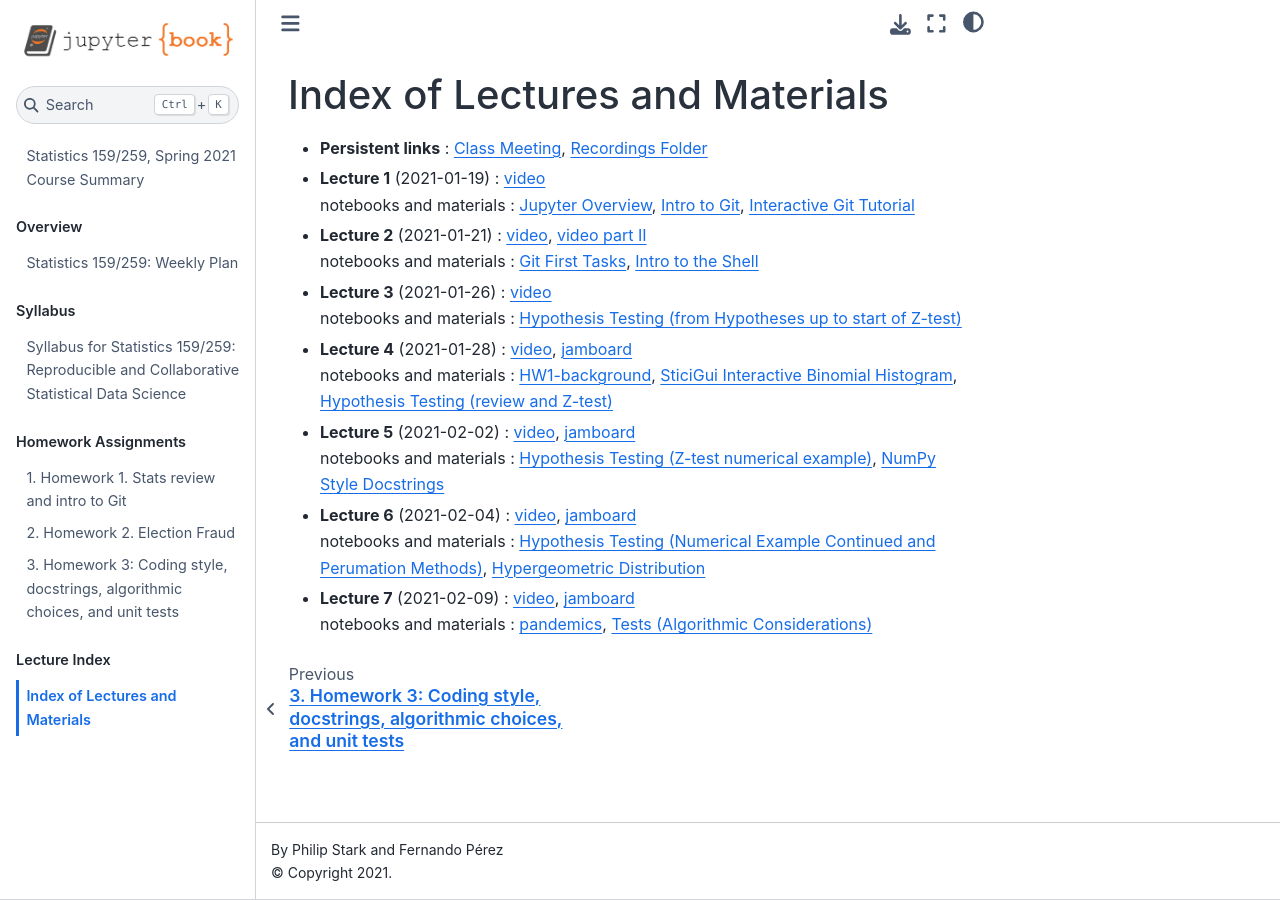
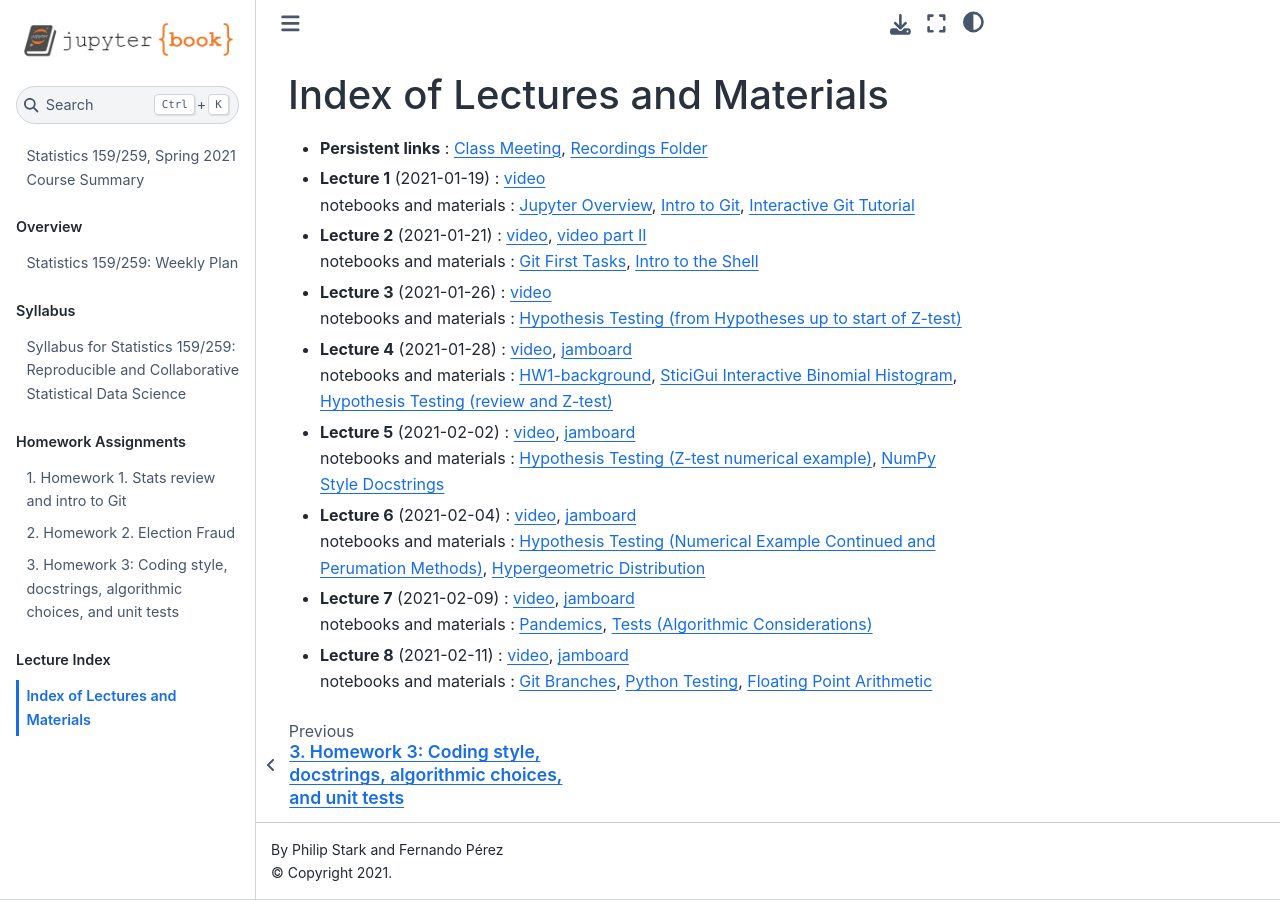
Before and after one commit to UCB-stat-159-s21/site, a Jupyter Book: the page built from Index/index.md, in a window 1280 px wide. Built offline with Jupyter Book 1.0.4 settings and Sphinx 7.4.7 and the Sphinx Book theme 1.1.4, drawn with Linux system fonts in a browser that asks for light colours; pages that are not in the unit, such as notebooks, are missing from menus.

Commit message:
[ENH] Updated index with today's lecture materials.

```diff
--- a/Index/index.md
+++ b/Index/index.md
@@ -15,4 +15,6 @@ notebooks and materials : [Hypothesis Testing (Z-test numerical example)](https:
 - **Lecture 6** (2021-02-04) : [video](https://drive.google.com/file/d/1fcNXIw76XshQROcdePgYn7lLxN6iQ4JV/view?usp=sharing), [jamboard](https://jamboard.google.com/d/1wMruc4BD59TmYnmdrASBxiEt-cMyaUWt7AaUqZ9FoYM/edit?usp=sharing)
 notebooks and materials : [Hypothesis Testing (Numerical Example Continued and Perumation Methods)](https://ucb-stat-159-s21.github.io/site/Notes/tests.html#an-exact-conditional-test-based-on-invariance-permutation-methods), [Hypergeometric Distribution](http://prob140.org/textbook/content/Chapter_06/04_The_Hypergeometric_Revisited.html)
 - **Lecture 7** (2021-02-09) : [video](https://drive.google.com/file/d/19w01FBqOcP9PQv0ne4BWfPWiuHDXeQ9H/view?usp=sharing), [jamboard](https://jamboard.google.com/d/1r7KaAXxO4Oe322oCsC2vqldhzv2nM6Tv3UA7Edspv1k/edit?usp=sharing)
-notebooks and materials : [pandemics](https://ucb-stat-159-s21.github.io/site/Notes/pandemic.html), [Tests (Algorithmic Considerations)](https://ucb-stat-159-s21.github.io/site/Notes/tests.html#algorithmic-considerations)
+notebooks and materials : [Pandemics](https://ucb-stat-159-s21.github.io/site/Notes/pandemic.html), [Tests (Algorithmic Considerations)](https://ucb-stat-159-s21.github.io/site/Notes/tests.html#algorithmic-considerations)
+- **Lecture 8** (2021-02-11) : [video](https://drive.google.com/file/d/1m8eIQuwe9vEU9M4KVlQNfawNeERqOw27/view?usp=sharing), [jamboard](https://jamboard.google.com/d/1WtIndppxzUFdGG63uhM0wm9-OUZdhhykkQxqqG2eB9g/edit?usp=sharing)
+notebooks and materials : [Git Branches](https://git-scm.com/book/en/v2/Git-Branching-Branches-in-a-Nutshell), [Python Testing](http://carpentries-incubator.github.io/python-testing/), [Floating Point Arithmetic](https://docs.oracle.com/cd/E19957-01/806-3568/ncg_goldberg.html#674)
```
